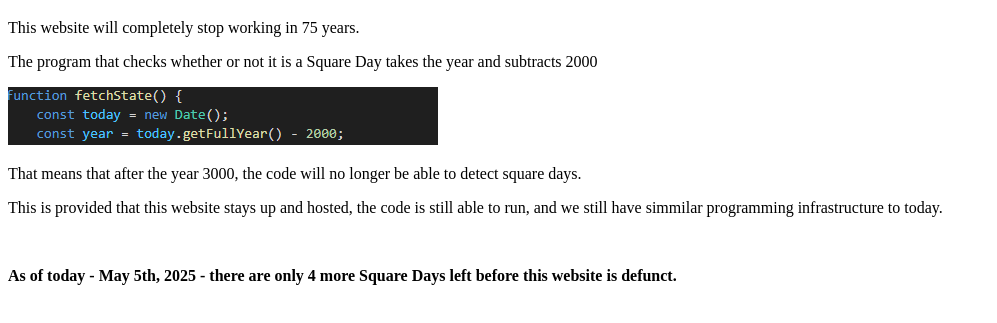
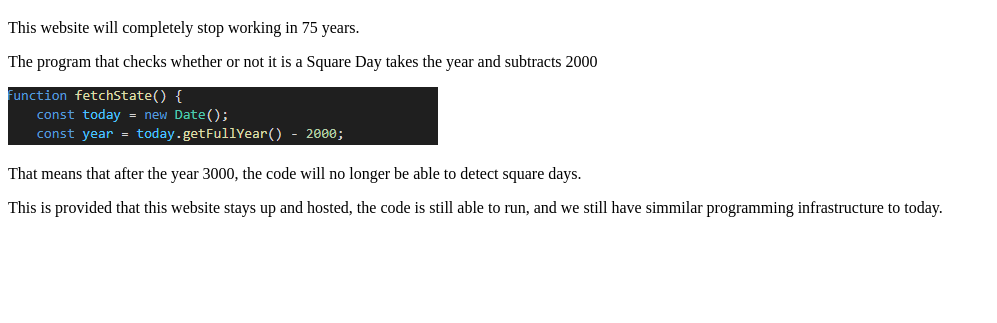
Before and after one commit to Flanman20/TheCoolerSquareDay, a plain HTML site: page extras.html in a window 1280 px wide. Shown: the part 61-384 px from the top of the page, without its empty margins (0-997 px from the left). Drawn offline with Linux system fonts and the light colour scheme.

Commit message:
Update extras.html

```diff
--- a/extras.html
+++ b/extras.html
@@ -11,6 +11,5 @@
         <p>That means that after the year 3000, the code will no longer be able to detect square days.</p>
         <p>This is provided that this website stays up and hosted, the code is still able to run, and we still have simmilar programming infrastructure to today.</p>
         <br>
-        <b><p>As of today - May 5th, 2025 - there are only 4 more Square Days left before this website is defunct.</p></b>
     </body>
 </html>
```
